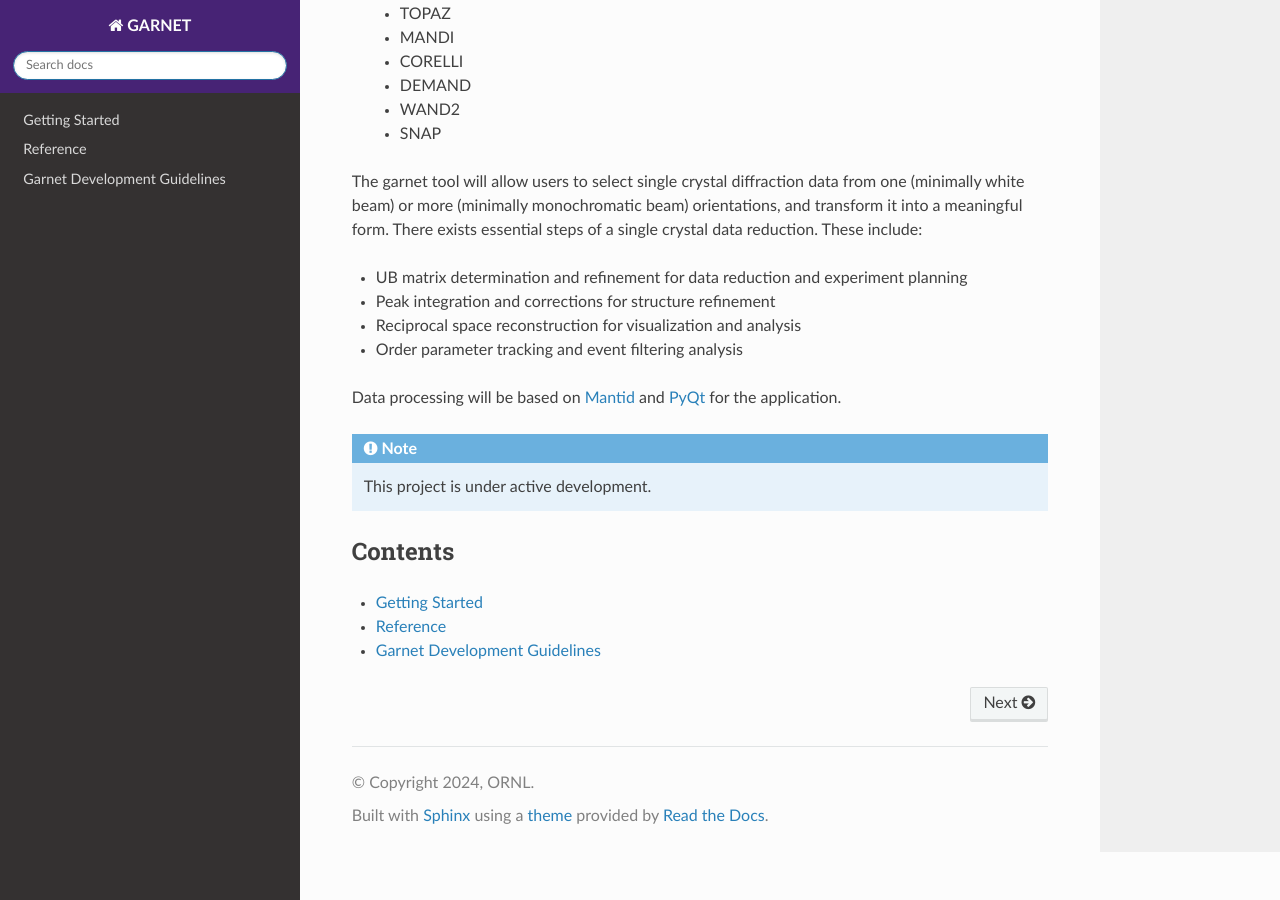
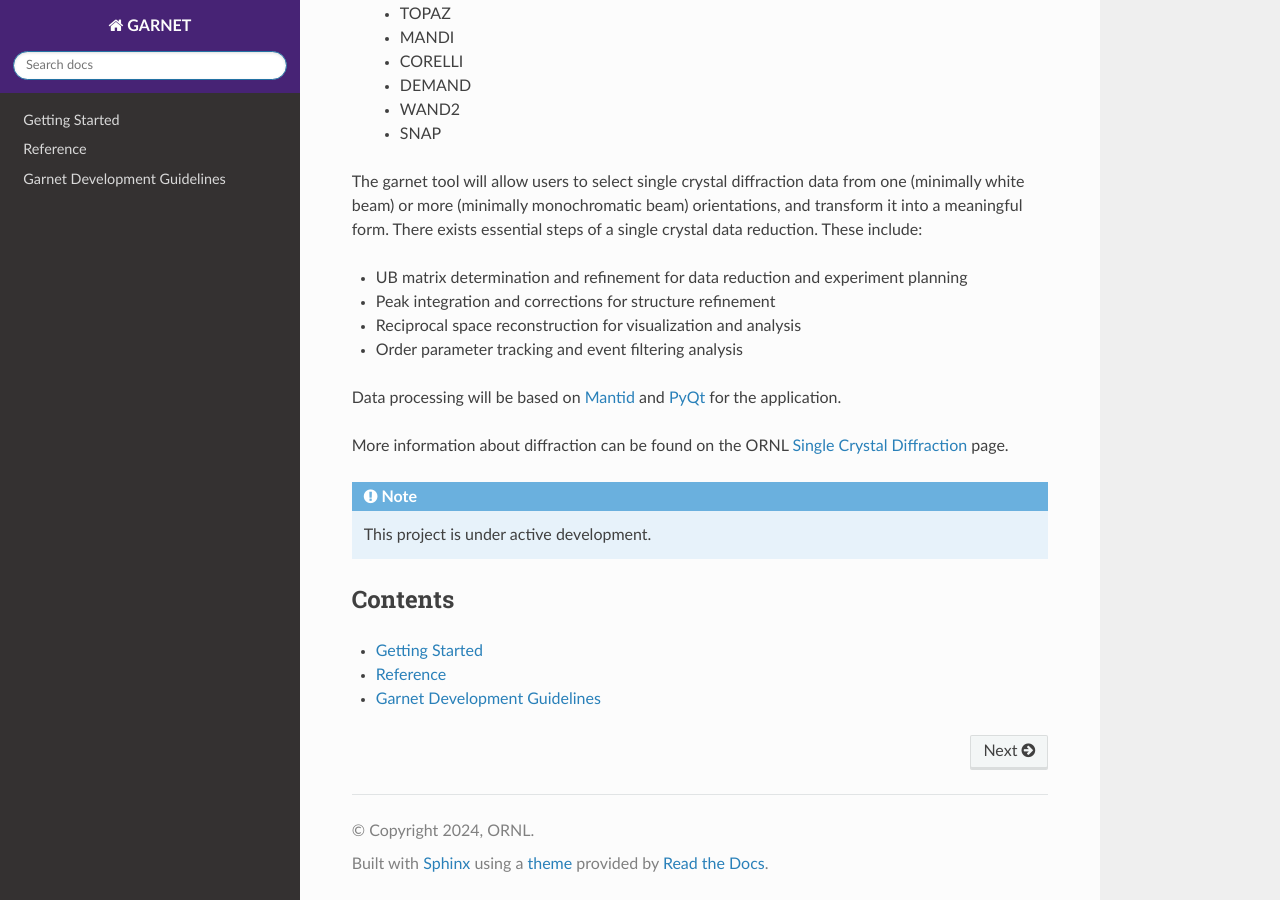
Before and after one commit to neutrons/garnet, a Sphinx documentation site: the page built from docs/source/index.rst, in a window 1280 px wide and 900 px high, scrolled down 549 px. Built offline with Sphinx 7.4.7 and the Read the Docs theme 2.0.0, drawn with Linux system fonts in a browser that asks for light colours; the version number could not be read and is left out.

Commit message:
add diffraction link

```diff
--- a/docs/source/index.rst
+++ b/docs/source/index.rst
@@ -33,6 +33,7 @@ These include:
 
 Data processing will be based on `Mantid <https://www.mantidproject.org/>`_ and `PyQt <https://wiki.python.org/moin/PyQt>`_ for the application.
 
+More information about diffraction can be found on the ORNL `Single Crystal Diffraction <https://single-crystal.ornl.gov/software/reduction/index.html>`_ page.
 
 .. note::
 
```
